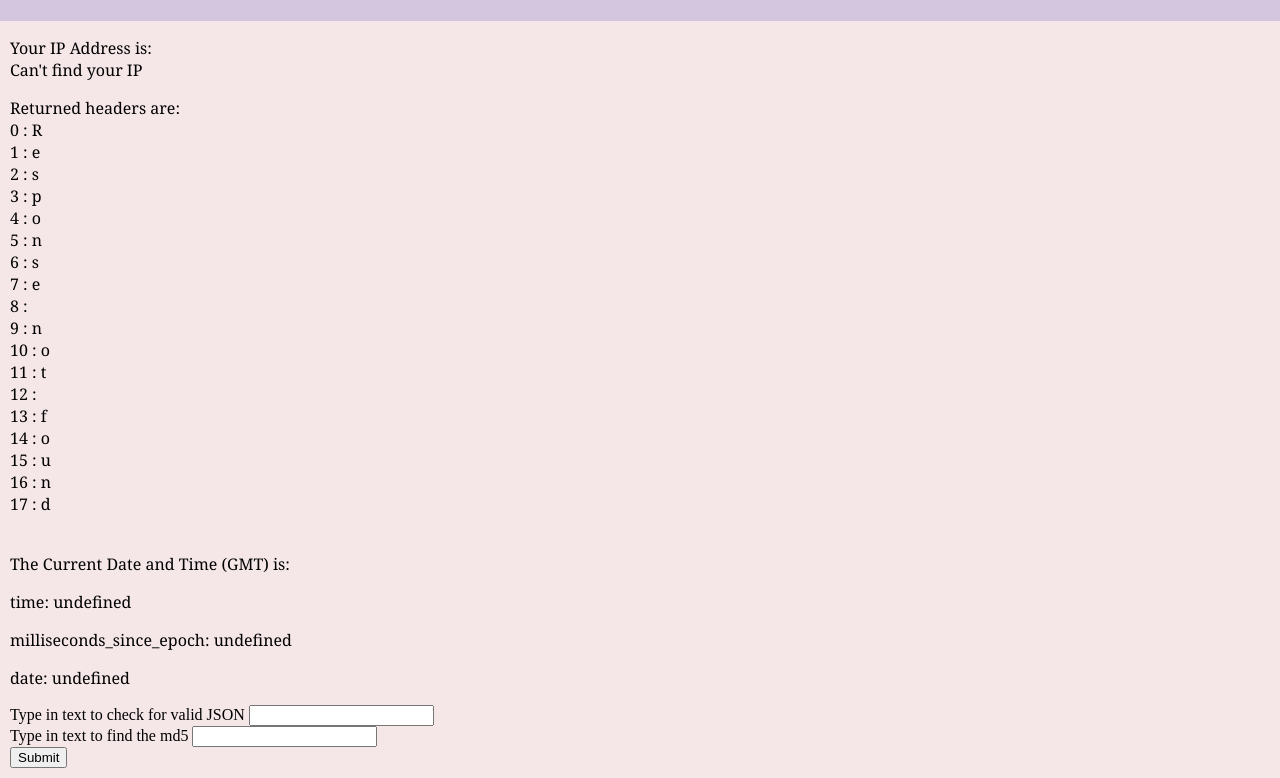
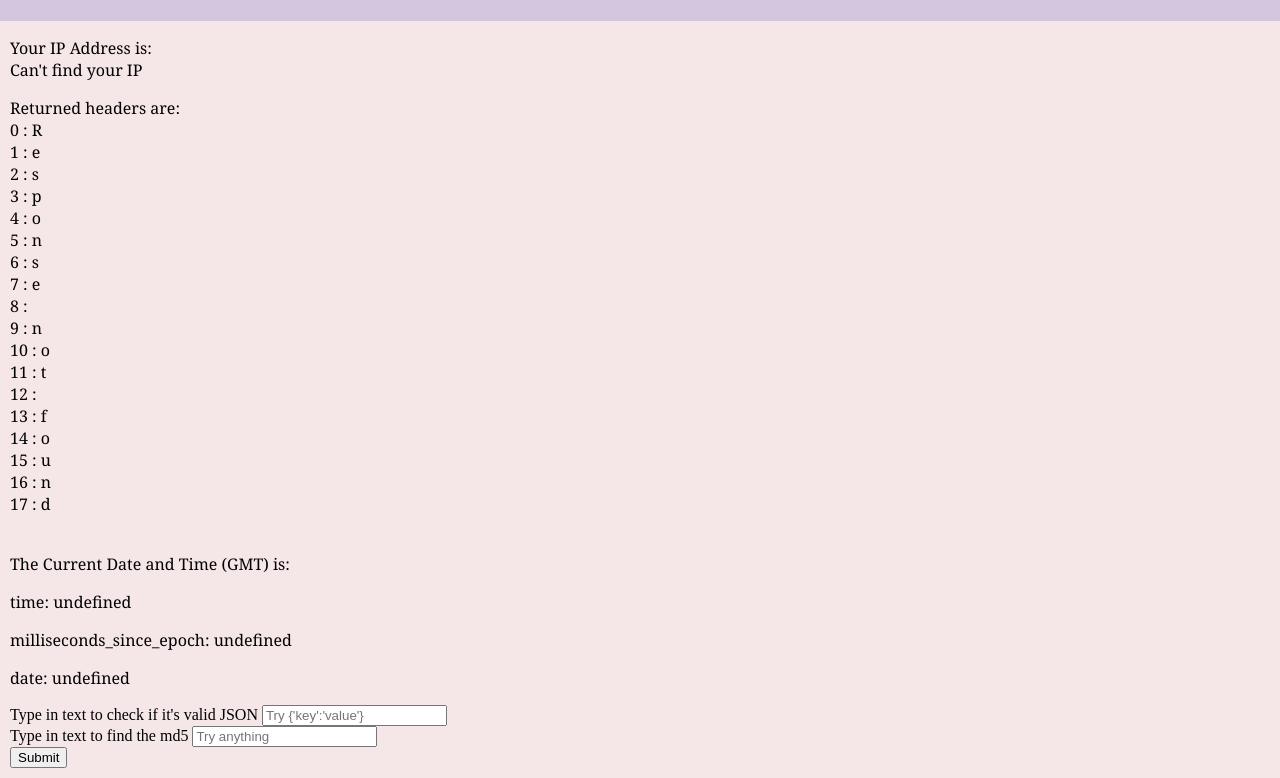
Before and after one commit to York-Solutions-B2E-May-2022/liajder-vang-jsproj2, a plain HTML site: page index.html in a window 1280 px wide. Shown: the part 152-930 px from the top of the page. Drawn offline with Linux system fonts and the light colour scheme; no server answers.

Commit message:
added placeholders to html inputs

```diff
--- a/index.html
+++ b/index.html
@@ -20,13 +20,13 @@
 
 <form id="user-form">
     <label>
-        Type in text to check for valid JSON
-        <input name="text-input" type="text"/>
+        Type in text to check if it's valid JSON
+        <input name="text-input" type="text" placeholder="Try {'key':'value'}"/>
     </label>
     <br>
     <label>
         Type in text to find the md5
-        <input name="md5-input" type="text"/>
+        <input name="md5-input" type="text" placeholder="Try anything"/>
     </label>
     <br>
     <button type="submit">Submit</button>
```
